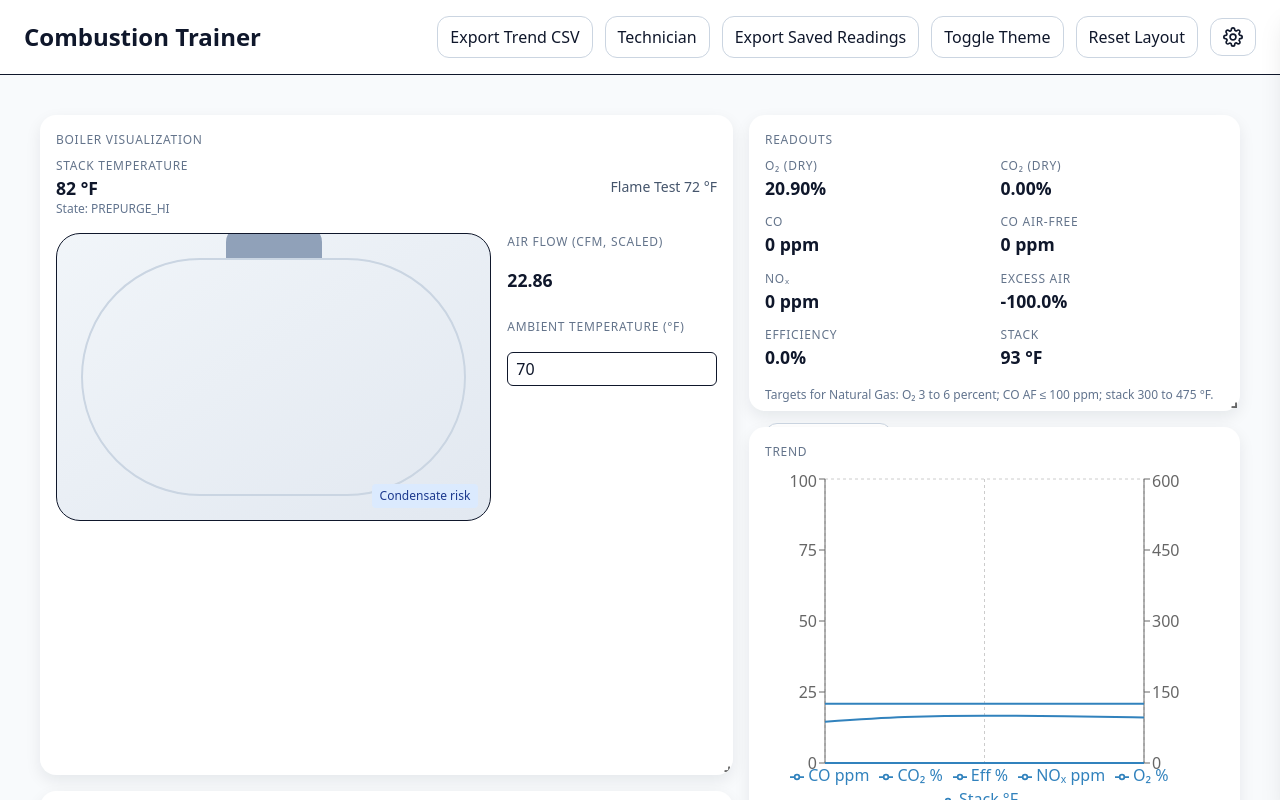
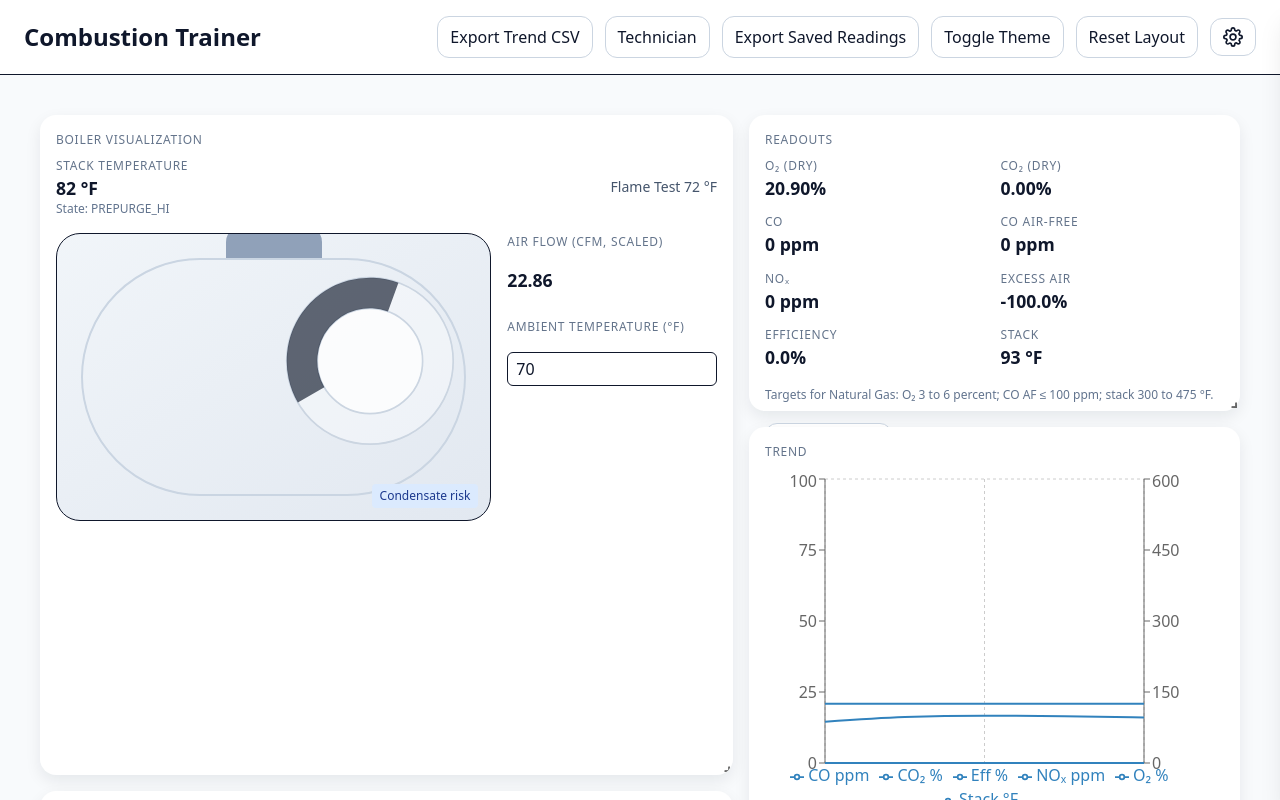
Before and after one commit to ecconvert/combustion-trainer, a React (Vite) app: page / in a window 1280 px wide. Shown: the top 800 px of the page. Built offline with nearby package versions, Linux system fonts and the light colour scheme.

Commit message:
feat: overlay air drawer indicator in chamber

```diff
--- a/src/App.jsx
+++ b/src/App.jsx
@@ -38,6 +38,7 @@ import RightDrawer from "./components/RightDrawer";
 import { useUIState } from "./components/UIStateContext";
 import { loadConfig, saveConfig, getDefaultConfig } from "./lib/config";
 import SettingsMenu from "./components/SettingsMenu";
+import AirDrawerIndicator from "./components/AirDrawerIndicator";
 import { panels, defaultZoneById, defaultLayouts as techDefaults } from "./panels";
 const ResponsiveGridLayout = WidthProvider(Responsive);
 
@@ -489,6 +490,7 @@ export default function CombustionTrainer() {
   const [flameSignal, setFlameSignal] = useState(0); // simulated flame scanner strength
   const [stateCountdown, setStateCountdown] = useState(null); // seconds remaining in timed states
   const flameOutTimerRef = useRef(0); // tracks flame failure detection time
+  const chamberRef = useRef(null); // chamber container for sizing overlays
   const [lockoutReason, setLockoutReason] = useState("");
   const [lockoutPending, setLockoutPending] = useState(false);
 
@@ -1289,10 +1291,16 @@ const rheostatRampRef = useRef(null);
             </div>
             <div className="mt-4 grid grid-cols-1 md:grid-cols-3 gap-4">
               <div className="md:col-span-2">
-                <div aria-label="combustion chamber" className="relative h-72 rounded-3xl border bg-gradient-to-br from-slate-100 to-slate-200 overflow-hidden">
+                <div
+                  ref={chamberRef}
+                  aria-label="combustion chamber"
+                  className="relative h-72 rounded-3xl border bg-gradient-to-br from-slate-100 to-slate-200 overflow-hidden"
+                >
                   <div className="absolute inset-6 rounded-full border-2 border-slate-300" />
                   <div className="absolute -top-2 left-1/2 -translate-x-1/2 w-24 h-8 bg-slate-400 rounded-t-2xl" />
                   <div className="absolute inset-0">
+                    {(showMainFlame || showPilotFlame) && (
+                      <div data-flame-root className="absolute inset-0">
                         {showMainFlame && (
                           <div className="absolute inset-0 flex items-center justify-center">
                             <Flame phi={phi} intensity={flameIntensity} />
@@ -1301,6 +1309,8 @@ const rheostatRampRef = useRef(null);
                         {showPilotFlame && (
                           <div className="absolute inset-0 flex items-center justify-center">
                             <Flame phi={1} intensity={pilotIntensity} pilot />
+                          </div>
+                        )}
                       </div>
                     )}
                     {flameActive && steady.warnings.soot ? <Smoke /> : null}
@@ -1310,6 +1320,17 @@ const rheostatRampRef = useRef(null);
                       </div>
                     ) : null}
                   </div>
+                  {/* Adjust scale or offsetRatio to tweak placement relative to the flame */}
+                  <AirDrawerIndicator
+                    value={rheostat}
+                    chamberRef={chamberRef}
+                    flameSelector="[data-flame-root]"
+                    speed={1}
+                    scale={1.18}
+                    offsetRatio={{ x: 0.22, y: -0.06 }}
+                    angleLow={-140}
+                    angleHigh={40}
+                  />
                   <div className="absolute bottom-3 right-3 space-y-1 text-xs">
                     {steady.warnings.soot && (<div className="px-2 py-1 rounded bg-yellow-100 text-yellow-900">Soot risk</div>)}
                     {steady.warnings.overTemp && (<div className="px-2 py-1 rounded bg-red-100 text-red-800">Over-temp</div>)}
--- /dev/null
+++ b/src/components/AirDrawerIndicator.jsx
@@ -0,0 +1,120 @@
+import React from "react";
+
+// Off-center Cleaver-Brooks style air drawer indicator.
+// Auto-sizes from the flame bounds if available, otherwise falls back to the chamber box.
+// Place it absolutely inside the chamber container.
+function AirDrawerIndicator({
+  value,                 // 0..100 fire rate
+  chamberRef,            // ref to the chamber container (position: relative)
+  flameSelector = "[data-flame-root]", // optional CSS selector for the flame node
+  speed = 1,             // 0.5, 1, 2 animation speed
+  scale = 1.18,          // size relative to measured flame
+  offsetRatio = { x: 0.22, y: -0.06 }, // offset from flame center, fraction of width and height
+  angleLow = -140,       // low-fire angle
+  angleHigh = 40         // high-fire angle
+}) {
+  const [box, setBox] = React.useState({ left: 0, top: 0, width: 0, height: 0 });
+  const [ring, setRing] = React.useState({ cx: 0, cy: 0, r: 60 });
+  const [angle, setAngle] = React.useState(angleLow + (angleHigh - angleLow) * (value / 100));
+
+  // Measure chamber and flame size
+  React.useEffect(() => {
+    if (!chamberRef?.current) return;
+    const chamberEl = chamberRef.current;
+
+    const measure = () => {
+      const cRect = chamberEl.getBoundingClientRect();
+      let fRect = null;
+      if (flameSelector) {
+        const flameEl = chamberEl.querySelector(flameSelector);
+        if (flameEl) fRect = flameEl.getBoundingClientRect();
+      }
+      const basis = fRect || cRect;
+
+      const cx = basis.left + basis.width / 2 + basis.width * offsetRatio.x;
+      const cy = basis.top + basis.height / 2 + basis.height * offsetRatio.y;
+
+      const rBase = (Math.min(basis.width, basis.height) * 0.5) / 2; // rough flame radius
+      const r = rBase * scale;
+
+      setBox(cRect);
+      setRing({ cx, cy, r });
+    };
+
+    measure();
+    const ro = new ResizeObserver(measure);
+    ro.observe(chamberEl);
+    if (flameSelector) {
+      const flameEl = chamberEl.querySelector(flameSelector);
+      if (flameEl) ro.observe(flameEl);
+    }
+    window.addEventListener("scroll", measure, { passive: true });
+    window.addEventListener("resize", measure);
+    return () => {
+      ro.disconnect();
+      window.removeEventListener("scroll", measure);
+      window.removeEventListener("resize", measure);
+    };
+  }, [chamberRef, flameSelector, offsetRatio.x, offsetRatio.y, scale]);
+
+  // Ease the needle to the new angle on value change
+  React.useEffect(() => {
+    let raf;
+    const start = performance.now();
+    const a0 = angle;
+    const a1 = angleLow + (angleHigh - angleLow) * (value / 100);
+    const dur = 650 / Math.max(0.25, speed);
+    const step = (t) => {
+      const k = Math.min(1, (t - start) / dur);
+      const e = k < 0.5 ? 4 * k * k * k : 1 - Math.pow(-2 * k + 2, 3) / 2;
+      setAngle(a0 + (a1 - a0) * e);
+      if (k < 1) raf = requestAnimationFrame(step);
+    };
+    raf = requestAnimationFrame(step);
+    return () => cancelAnimationFrame(raf);
+  }, [value, speed, angleLow, angleHigh]); // eslint-disable-line
+
+  if (!ring.r || !box.width) return null;
+
+  // Place the SVG so its 0,0 aligns with the chamber box
+  const left = ring.cx - ring.r - box.left;
+  const top = ring.cy - ring.r - box.top;
+  const size = ring.r * 2;
+
+  // Build a sector path for the rotating shutter
+  const sectorPath = (cx, cy, rInner, rOuter) => {
+    const start = -70, end = 70; // visible opening span
+    const toXY = (rr, a) => {
+      const rad = (Math.PI / 180) * a;
+      return [cx + rr * Math.cos(rad), cy + rr * Math.sin(rad)];
+    };
+    const [x1, y1] = toXY(rInner, start);
+    const [x2, y2] = toXY(rOuter, start);
+    const [x3, y3] = toXY(rOuter, end);
+    const [x4, y4] = toXY(rInner, end);
+    const large = end - start > 180 ? 1 : 0;
+    return `M ${x1} ${y1} L ${x2} ${y2} A ${rOuter} ${rOuter} 0 ${large} 1 ${x3} ${y3} L ${x4} ${y4} A ${rInner} ${rInner} 0 ${large} 0 ${x1} ${y1} Z`;
+  };
+
+  const inner = ring.r * 0.62;    // inner radius like CB hub
+  const outer = ring.r * 0.98;    // outer ring
+
+  return (
+    <svg
+      width={size}
+      height={size}
+      viewBox={`0 0 ${size} ${size}`}
+      style={{ position: "absolute", left, top, pointerEvents: "none", zIndex: 2 }}
+    >
+      {/* ring */}
+      <circle cx={ring.r} cy={ring.r} r={outer} fill="rgba(255,255,255,0.35)" stroke="#cbd5e1" strokeWidth={Math.max(1, ring.r * 0.02)} />
+      <circle cx={ring.r} cy={ring.r} r={inner} fill="rgba(255,255,255,0.75)" stroke="#cbd5e1" strokeWidth={Math.max(1, ring.r * 0.02)} />
+      {/* rotating shutter vane like an air drawer */}
+      <g transform={`rotate(${angle} ${ring.r} ${ring.r})`}>
+        <path d={sectorPath(ring.r, ring.r, inner, outer)} fill="rgba(15,23,42,0.65)" />
+      </g>
+    </svg>
+  );
+}
+
+export default AirDrawerIndicator;
```
Lines whose indentation alone changed are shown as unchanged.
